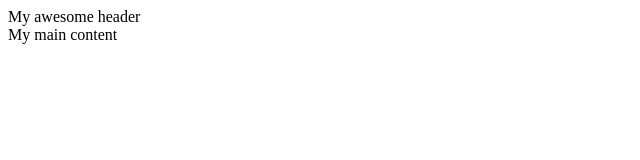
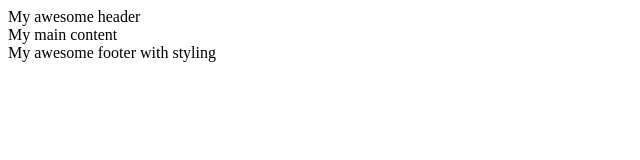
Before and after one commit to sibala/git-test, a plain HTML site: page index.html in a window 1280 px wide. Shown: the whole page, without its empty margins (0-640 px from the left). Drawn offline with Linux system fonts and the light colour scheme.

Commit message:
footer with styling done

```diff
--- /dev/null
+++ b/css/style.css
@@ -0,0 +1,3 @@
+footer {
+    background-color: aquamarine;
+}
--- a/index.html
+++ b/index.html
@@ -9,5 +9,7 @@
     <header>My awesome header</header>
     <main>My main content</main>
 
+    <footer>My awesome footer with styling</footer>
+
 </body>
 </html>
```
